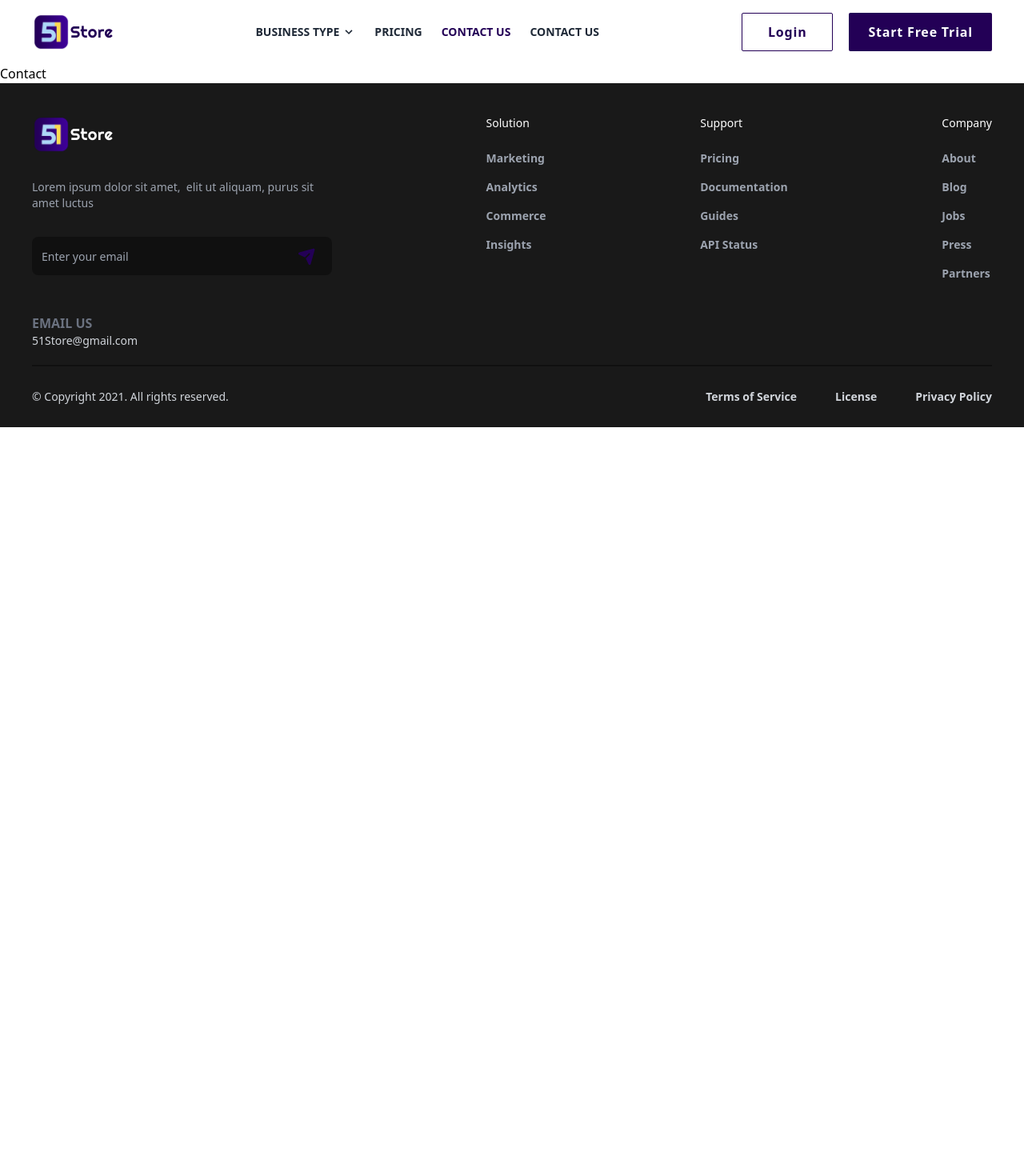
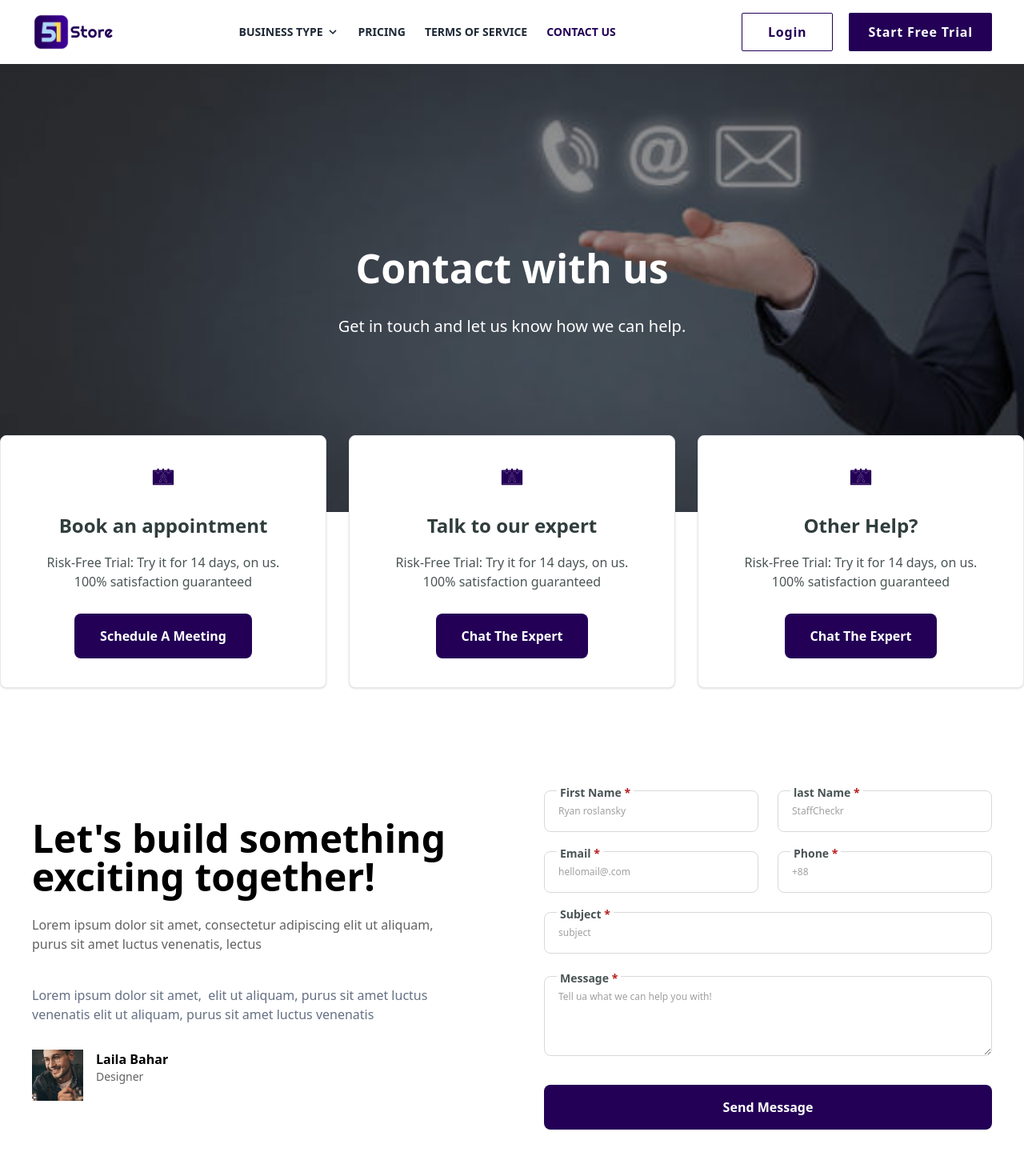
Before and after one commit to anishazahan/51-stores, a Next.js app: page /contact in a window 1280 px wide. Shown: the top 1470 px of the page at 80% size. Before the commit the page ends 800 px from the top, so only its background shows below. Built offline with nearby package versions, Linux system fonts and the light colour scheme.

Commit message:
contact us page design

```diff
--- /dev/null
+++ b/src/Components/Contact/ContactBanner.jsx
@@ -0,0 +1,16 @@
+const ContactBanner = () => {
+  return (
+    <div
+      className={`contact-banner h-full flex justify-center items-center flex-col`}
+    >
+      <h2 className=" font-bold text-[50px] text-white text-center">
+        Contact with us
+      </h2>
+      <p className="pt-[20px] text-white text-[20px] text-center ">
+        Get in touch and let us know how we can help.
+      </p>
+    </div>
+  );
+};
+
+export default ContactBanner;
--- /dev/null
+++ b/src/Components/Contact/ContactCard.jsx
@@ -0,0 +1,53 @@
+import { AiTwotoneContacts } from "react-icons/ai";
+
+const data = [
+  {
+    title: "Book an appointment",
+    description:
+      "Risk-Free Trial: Try it for 14 days, on us. 100% satisfaction guaranteed",
+
+    btn: "Schedule A Meeting",
+  },
+  {
+    title: "Talk to our expert",
+    description:
+      "Risk-Free Trial: Try it for 14 days, on us. 100% satisfaction guaranteed",
+
+    btn: "Chat The Expert",
+  },
+  {
+    title: "Other Help?",
+    description:
+      "Risk-Free Trial: Try it for 14 days, on us. 100% satisfaction guaranteed",
+
+    btn: "Chat The Expert",
+  },
+];
+
+const ContactCard = () => {
+  return (
+    <div className="custom-container gap-y-32  xl:px-0 lg:gap-y-0 grid sm:grid-cols-2 lg:grid-cols-3 gap-x-[28px]">
+      {data.map((item, index) => {
+        return (
+          <div
+            key={index}
+            className={`rounded-lg bg-white p-[36px] text-center -mt-24 shadow border`}
+          >
+            <button className="text-3xl mb-3 text-primary flex mx-auto">
+              <AiTwotoneContacts />
+            </button>
+            <h2 className="text-[#313D3D] font-bold text-[24px] mt-[28px] mb-4">
+              {item.title}
+            </h2>
+            <p className="text-[#4A5454] mb-[28px]">{item.description}</p>
+            <button className="px-[32px] py-4 bg-primary text-white font-semibold rounded-lg">
+              {item.btn}
+            </button>
+          </div>
+        );
+      })}
+    </div>
+  );
+};
+
+export default ContactCard;
--- /dev/null
+++ b/src/Components/Contact/ContactForm.jsx
@@ -0,0 +1,144 @@
+import Image from "next/image";
+import img from "../../assets/image/user.jpeg";
+
+const ContactForm = () => {
+  return (
+    <div>
+      <section>
+        <div class="mx-auto w-full custom-container px-5 pt-16  md:pt-24 lg:pt-32">
+          <div class="grid items-center gap-4 sm:gap-20 lg:grid-cols-2">
+            <div class="flex m flex-col items-start">
+              <h2 class="mb-6 text-3xl font-bold md:text-5xl">
+                Let's build something exciting together!
+              </h2>
+              <p class="mb-6 max-w-lg pb-4 text-[#636262]">
+                Lorem ipsum dolor sit amet, consectetur adipiscing elit ut
+                aliquam, purus sit amet luctus venenatis, lectus
+              </p>
+              <p class="mb-8 max-w-lg text-[#647084]">
+                Lorem ipsum dolor sit amet, &nbsp;elit ut aliquam, purus sit
+                amet luctus venenatis elit ut aliquam, purus sit amet luctus
+                venenatis
+              </p>
+              <div class="flex">
+                <Image
+                  src={img}
+                  alt=""
+                  class="mr-4 inline-block h-16 w-16 object-cover"
+                />
+                <div class="flex flex-col">
+                  <h6 class="font-bold">Laila Bahar</h6>
+                  <p class="text-sm text-[#636262]">Designer</p>
+                </div>
+              </div>
+            </div>
+
+            <div className="mt-10 sm:mt-0">
+              <div className="form">
+                <form>
+                  <div className="grid grid-cols-1 sm:grid-cols-2 gap-6 items-center justify-between ">
+                    <div className="flex flex-col w-full relative ">
+                      <label
+                        className="text-[14px] absolute z-10 -mt-2 pl-1 bg-white pr-1 left-[16px] text-[#4A5454] font-semibold"
+                        htmlFor="name"
+                      >
+                        First Name <span className="text-red-700">*</span>
+                      </label>
+                      <input
+                        className="py-4 pl-[17px] placeholder-[#A0A0A0] placeholder-[12px] text-[12px] border border-[#D9D9D9] rounded-lg outline-none"
+                        required
+                        type="text"
+                        placeholder="Ryan roslansky"
+                      />
+                    </div>
+                    <div className="flex flex-col w-full relative">
+                      <label
+                        className="text-[14px] absolute z-10 -mt-2 pl-1 bg-white pr-1 left-[16px] text-[#4A5454] font-semibold"
+                        htmlFor="name"
+                      >
+                        last Name <span className="text-red-700">*</span>
+                      </label>
+                      <input
+                        className="py-4 pl-[17px] placeholder-[#A0A0A0] placeholder-[12px] text-[12px] border border-[#D9D9D9] rounded-lg outline-none"
+                        required
+                        type="text"
+                        placeholder="StaffCheckr"
+                      />
+                    </div>
+                    <div className=""></div>
+                  </div>
+                  <div className="grid grid-cols-1 sm:grid-cols-2 gap-6 items-center justify-between s">
+                    <div className="flex flex-col w-full relative  ">
+                      <label
+                        className="text-[14px] absolute z-10 -mt-2 pl-1 bg-white pr-1 left-[16px]  font-semibold text-[#4A5454]"
+                        htmlFor="name"
+                      >
+                        Email <span className="text-red-700">*</span>
+                      </label>
+                      <input
+                        className="py-4 pl-[17px] placeholder-[#A0A0A0] placeholder-[12px] text-[12px] border border-[#D9D9D9] rounded-lg outline-none"
+                        required
+                        type="text"
+                        placeholder="hellomail@.com"
+                      />
+                    </div>
+                    <div className="flex flex-col w-full relative">
+                      <label
+                        className="text-[14px] absolute z-10 -mt-2 pl-1 bg-white pr-1 left-[16px] text-[#4A5454] font-semibold"
+                        htmlFor="name"
+                      >
+                        Phone <span className="text-red-700">*</span>
+                      </label>
+                      <input
+                        className="py-4 pl-[17px] placeholder-[#A0A0A0] placeholder-[12px] text-[12px] border border-[#D9D9D9] rounded-lg outline-none"
+                        required
+                        type="text"
+                        placeholder="+88"
+                      />
+                    </div>
+                    <div className=""></div>
+                  </div>
+
+                  <div className="flex flex-col w-full relative mb-[28px] ">
+                    <label
+                      className="text-[14px] absolute z-10 -mt-2 pl-1 bg-white pr-1 left-[16px] font-semibold text-[#4A5454]"
+                      htmlFor="name"
+                    >
+                      Subject <span className="text-red-700">*</span>
+                    </label>
+                    <input
+                      className="py-4 pl-[17px] placeholder-[#A0A0A0] placeholder-[12px] text-[12px] border border-[#D9D9D9] rounded-lg outline-none"
+                      required
+                      type="text"
+                      placeholder="subject"
+                    />
+                  </div>
+                  <div className="flex flex-col w-full relative mb-[36px]">
+                    <label
+                      className="text-[14px] absolute z-10 -mt-2 pl-1 bg-white pr-1 left-[16px] text-[#4A5454] font-semibold"
+                      htmlFor="name"
+                    >
+                      Message <span className="text-red-700">*</span>
+                    </label>
+                    <textarea
+                      required
+                      className="py-4 pl-[17px] placeholder-[#A0A0A0] placeholder-[12px] text-[12px] border border-[#D9D9D9] rounded-lg outline-none min-h-[100px]"
+                      placeholder="Tell ua what we can help you with!"
+                    ></textarea>
+                  </div>
+                  <div className="">
+                    <button className="py-4 bg-primary text-white font-semibold w-full rounded-lg">
+                      Send Message
+                    </button>
+                  </div>
+                </form>
+              </div>
+            </div>
+          </div>
+        </div>
+      </section>
+    </div>
+  );
+};
+
+export default ContactForm;
--- /dev/null
+++ b/src/Components/Contact/ContactUs.jsx
@@ -0,0 +1,18 @@
+import React from "react";
+import ContactBanner from "./ContactBanner";
+import ContactCard from "./ContactCard";
+import ContactForm from "./ContactForm";
+import GetStarted from "../TermsService/GetStarted";
+
+const ContactUs = () => {
+  return (
+    <>
+      <ContactBanner />
+      <ContactCard />
+      <ContactForm />
+      <GetStarted />
+    </>
+  );
+};
+
+export default ContactUs;
--- a/src/Components/TermsService/GetStarted.jsx
+++ b/src/Components/TermsService/GetStarted.jsx
@@ -4,7 +4,7 @@ const GetStarted = () => {
   return (
     <div>
       <section>
-        <div class="mx-auto w-full max-w-7xl px-5 py-16 md:px-10 ">
+        <div class="mx-auto w-full custom-container px-5 py-16  ">
           <div class="bg-[#f2f2f7] p-8 text-center sm:p-10 md:p-16">
             <h2 class="mb-4 text-3xl font-bold md:text-4xl">
               Join the 51 Cash Inventory
--- a/src/Shared/Navbar.jsx
+++ b/src/Shared/Navbar.jsx
@@ -158,19 +158,19 @@ const Navbar = () => {
               Pricing
             </Link>
             <Link
-              href="/contact"
+              href="/terms-service"
               className={`font-semibold text-sm uppercase  ${
-                router.pathname === "/contact"
+                router.pathname === "/terms-service"
                   ? "text-primary"
                   : "text-gray-800 "
               }`}
             >
-              Contact Us
+              Terms of Service
             </Link>
             <Link
-              href="/terms-service"
+              href="/contact"
               className={`font-semibold text-sm uppercase  ${
-                router.pathname === "/terms-service"
+                router.pathname === "/contact"
                   ? "text-primary"
                   : "text-gray-800 "
               }`}
--- a/src/pages/contact/index.jsx
+++ b/src/pages/contact/index.jsx
@@ -1,7 +1,12 @@
+import ContactUs from "@/Components/Contact/ContactUs";
 import React from "react";
 
 const Contact = () => {
-  return <div>Contact</div>;
+  return (
+    <>
+      <ContactUs />
+    </>
+  );
 };
 
 export default Contact;
--- a/src/styles/globals.css
+++ b/src/styles/globals.css
@@ -122,3 +122,12 @@
   background-position: center;
   height: 100vh;
 }
+
+.contact-banner {
+  /* background: url("../assets/image/retail.jpeg"); */
+  background-image: linear-gradient(rgba(0, 0, 0, 0.4), rgba(0, 0, 0, 0.4)), url("../assets/image/contact.jpg");
+  background-size: cover;
+  background-repeat: no-repeat;
+  background-position: center;
+  height: 70vh;
+}
```
Also changed, not shown: src/assets/image/contact.jpg (added).
